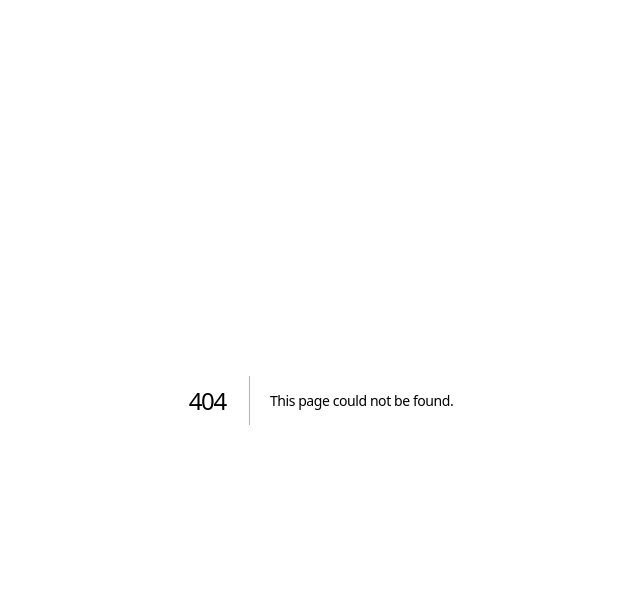
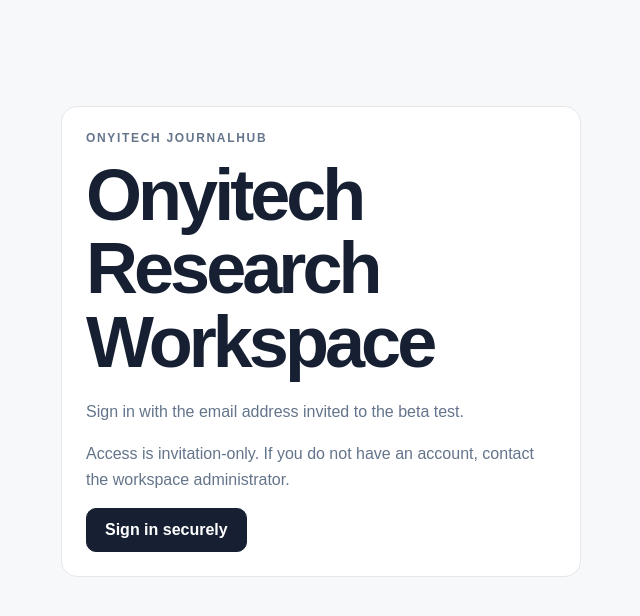
Before and after one commit to onyi4677/app.onyitechub.com, a Next.js app in the folder frontend/: page /login in a window 1280 px wide. Before the commit this address had no page. Shown: the top 616 px of the page, without its empty margins (319-959 px from the left). Built offline with nearby package versions, Linux system fonts and the light colour scheme.

Commit message:
Add invitation-only workspace login page

```diff
--- /dev/null
+++ b/frontend/app/login/page.tsx
@@ -0,0 +1,39 @@
+"use client";
+
+import { useEffect, useState } from "react";
+import { beginLogin, getAccessToken } from "../../lib/auth";
+
+export default function LoginPage() {
+  const [working, setWorking] = useState(false);
+  const [error, setError] = useState("");
+
+  useEffect(() => {
+    if (getAccessToken()) window.location.replace("/dashboard");
+  }, []);
+
+  async function handleLogin() {
+    setWorking(true);
+    setError("");
+    try {
+      await beginLogin();
+    } catch {
+      setError("Could not start sign-in. Please refresh and try again.");
+      setWorking(false);
+    }
+  }
+
+  return (
+    <main className="container page">
+      <section className="card form" style={{ maxWidth: 520, margin: "8vh auto" }}>
+        <div className="eyebrow">Onyitech JournalHub</div>
+        <h1>Onyitech Research Workspace</h1>
+        <p className="muted">Sign in with the email address invited to the beta test.</p>
+        <p className="muted">Access is invitation-only. If you do not have an account, contact the workspace administrator.</p>
+        {error && <div className="notice">{error}</div>}
+        <button className="button primary" onClick={handleLogin} disabled={working}>
+          {working ? "Opening secure sign-in..." : "Sign in securely"}
+        </button>
+      </section>
+    </main>
+  );
+}
```
